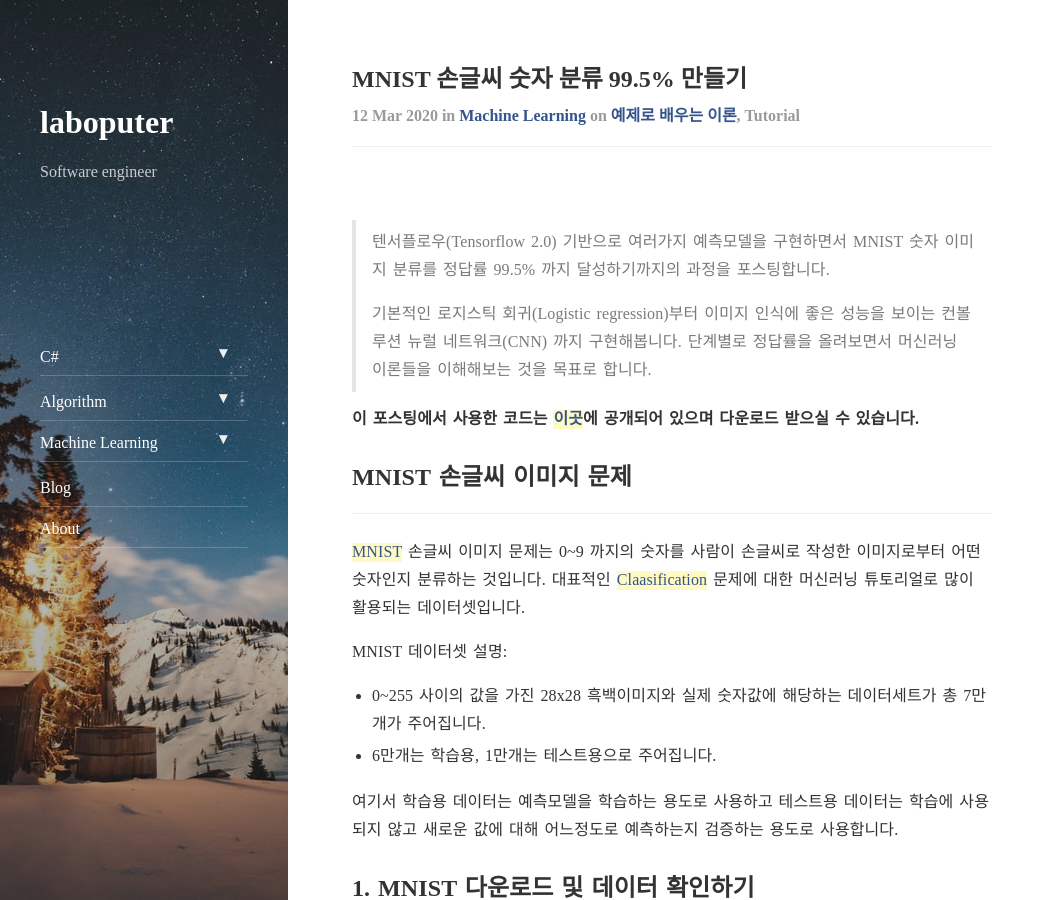
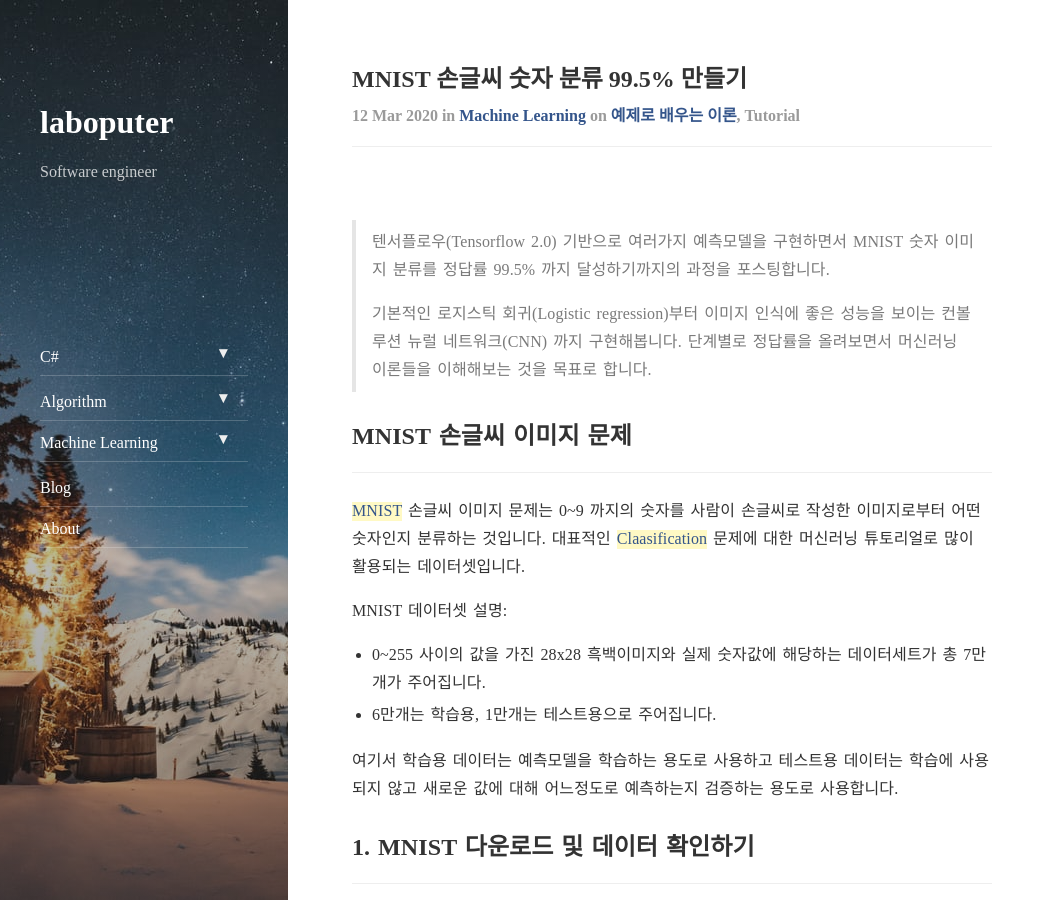
Before and after one commit to Laboputer/Laboputer.github.io, a Jekyll site: the page built from _posts/ml-learn/2020-03-12-mnist995.md, in a window 1280 px wide and 900 px high. Shown: the whole window, without its empty margins (0-1055 px from the left). Built offline with Jekyll 4.4.1, drawn with Linux system fonts in a browser that asks for light colours; nearby versions of some CDN libraries; comment, search, counter and statistics services are not loaded.

Commit message:
update post:ml

```diff
--- a/_posts/ml-learn/2020-03-12-mnist995.md
+++ b/_posts/ml-learn/2020-03-12-mnist995.md
@@ -9,8 +9,6 @@ tags: learn tutorial
 > 텐서플로우(Tensorflow 2.0) 기반으로 여러가지 예측모델을 구현하면서 MNIST 숫자 이미지 분류를 정답률 99.5% 까지 달성하기까지의 과정을 포스팅합니다.
 >
 > 기본적인 로지스틱 회귀(Logistic regression)부터 이미지 인식에 좋은 성능을 보이는 컨볼루션 뉴럴 네트워크(CNN) 까지 구현해봅니다. 단계별로 정답률을 올려보면서 머신러닝 이론들을 이해해보는 것을 목표로 합니다.
-
-**이 포스팅에서 사용한 코드는 [이곳](https://github.com/Laboputer/LearnML/blob/master/02.%20%5BPOST%5D/01.%20MNIST%2099.5%25%20with%20CNN.ipynb)에 공개되어 있으며 다운로드 받으실 수 있습니다.**
 
 ## MNIST 손글씨 이미지 문제
 ---
@@ -312,4 +310,4 @@ Epoch 10/10
 
 ---
 
-**이 포스팅에서 사용한 코드는 [이곳](https://github.com/Laboputer/LearnML/blob/master/02.%20%5BPOST%5D/01.%20MNIST%2099.5%25%20with%20CNN.ipynb)에 공개되어 있으며 다운로드 받으실 수 있습니다.**
+이 포스팅에서 사용한 코드는 [이곳](https://github.com/Laboputer/LearnML/blob/master/02.%20%5BPOST%5D/01.%20MNIST%2099.5%25%20with%20CNN.ipynb)에 공개되어 있으며 다운로드 받으실 수 있습니다.
```
